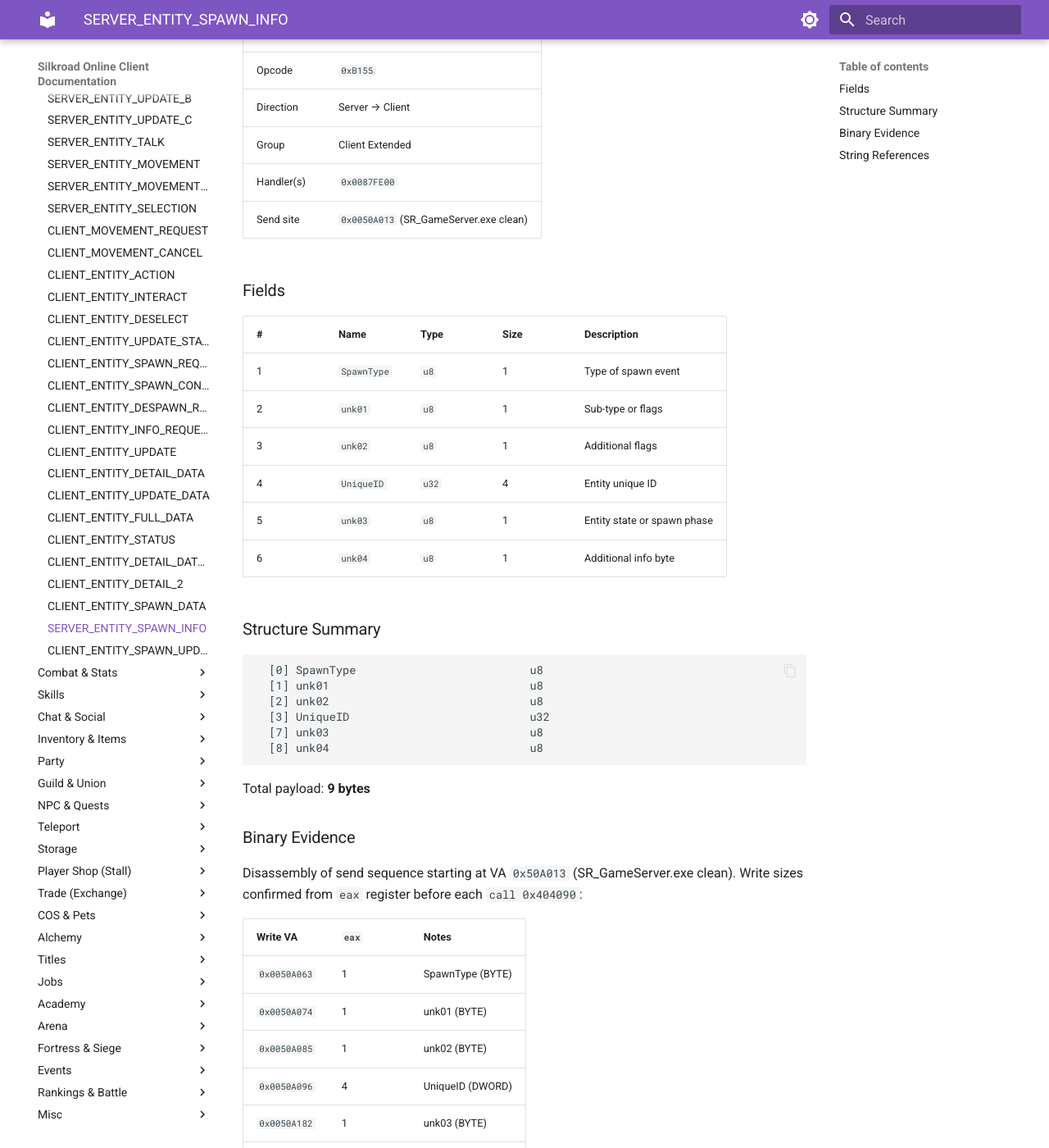
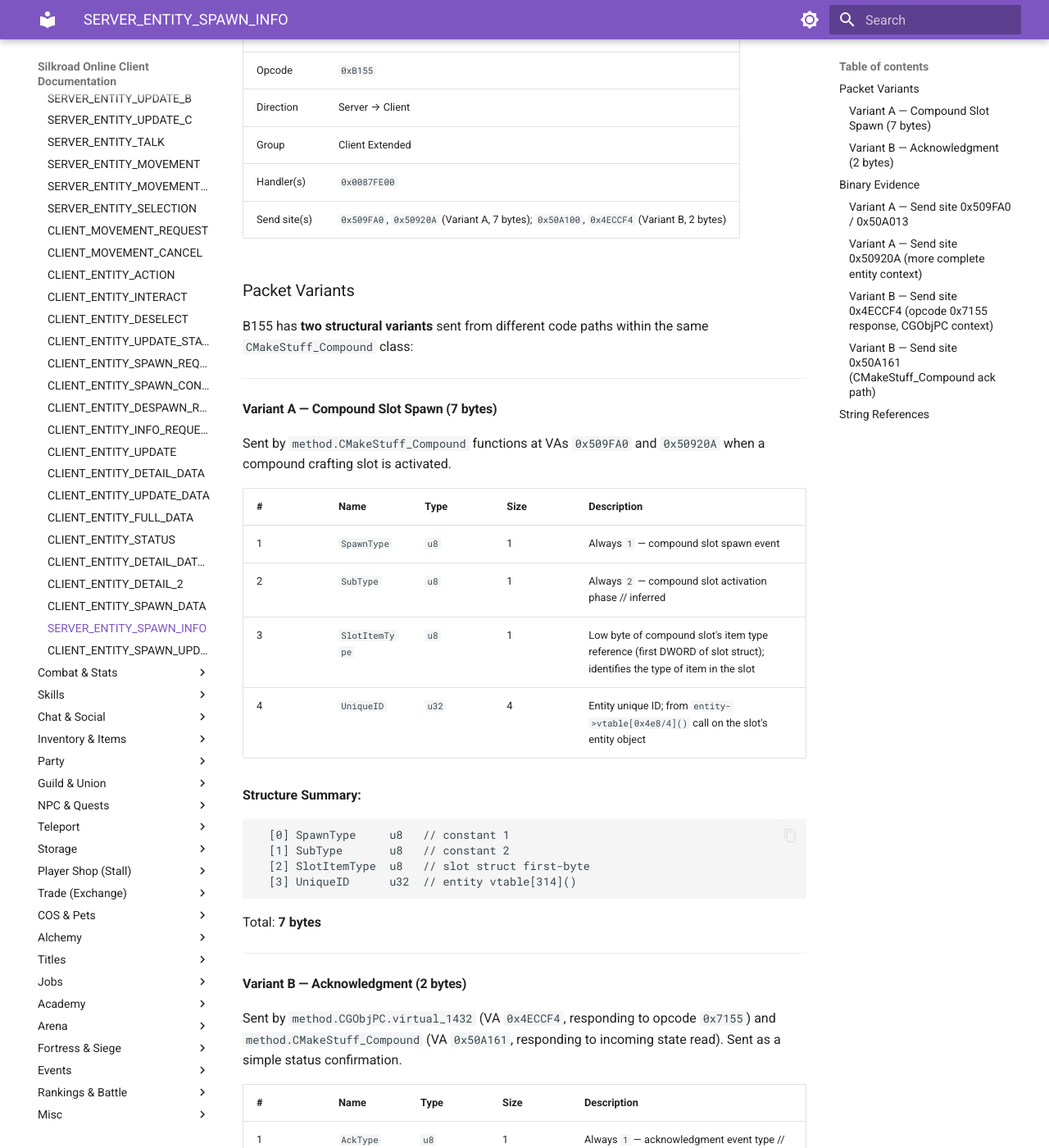
Before and after one commit to ferdoran/silkroad-docs, an MkDocs documentation site: the page built from docs/messages/B155_CLIENT_ENTITY_SPAWN_INFO.md, in a window 1280 px wide and 1400 px high, scrolled down 255 px. Shown: the whole window at 82% size. Built offline with MkDocs 1.6.1 and Material for MkDocs 9.7.7, drawn with Linux system fonts in a browser that asks for light colours; some of the changed text lies outside the part shown.

Commit message:
docs: provide more data on message field names

````diff
--- a/docs/messages/B155_CLIENT_ENTITY_SPAWN_INFO.md
+++ b/docs/messages/B155_CLIENT_ENTITY_SPAWN_INFO.md
@@ -10,50 +10,94 @@
 | Direction | Server → Client |
 | Group | Client Extended |
 | Handler(s) | `0x0087FE00` |
-| Send site | `0x0050A013` (SR_GameServer.exe clean) |
+| Send site(s) | `0x509FA0`, `0x50920A` (Variant A, 7 bytes); `0x50A100`, `0x4ECCF4` (Variant B, 2 bytes) |
 
-### Fields
+### Packet Variants
+
+B155 has **two structural variants** sent from different code paths within the same `CMakeStuff_Compound` class:
+
+---
+
+#### Variant A — Compound Slot Spawn (7 bytes)
+
+Sent by `method.CMakeStuff_Compound` functions at VAs `0x509FA0` and `0x50920A` when a compound crafting slot is activated.
 
 | # | Name | Type | Size | Description |
 |---|------|------|------|-------------|
-| 1 | `SpawnType` | `u8` | 1 | Type of spawn event |
-| 2 | `unk01` | `u8` | 1 | Sub-type or flags |
-| 3 | `unk02` | `u8` | 1 | Additional flags |
-| 4 | `UniqueID` | `u32` | 4 | Entity unique ID |
-| 5 | `unk03` | `u8` | 1 | Entity state or spawn phase |
-| 6 | `unk04` | `u8` | 1 | Additional info byte |
+| 1 | `SpawnType` | `u8` | 1 | Always `1` — compound slot spawn event |
+| 2 | `SubType` | `u8` | 1 | Always `2` — compound slot activation phase // inferred |
+| 3 | `SlotItemType` | `u8` | 1 | Low byte of compound slot's item type reference (first DWORD of slot struct); identifies the type of item in the slot |
+| 4 | `UniqueID` | `u32` | 4 | Entity unique ID; from `entity->vtable[0x4e8/4]()` call on the slot's entity object |
 
-### Structure Summary
+**Structure Summary:**
+```
+  [0] SpawnType     u8   // constant 1
+  [1] SubType       u8   // constant 2
+  [2] SlotItemType  u8   // slot struct first-byte
+  [3] UniqueID      u32  // entity vtable[314]()
+```
+Total: **7 bytes**
 
+---
+
+#### Variant B — Acknowledgment (2 bytes)
+
+Sent by `method.CGObjPC.virtual_1432` (VA `0x4ECCF4`, responding to opcode `0x7155`) and `method.CMakeStuff_Compound` (VA `0x50A161`, responding to incoming state read). Sent as a simple status confirmation.
+
+| # | Name | Type | Size | Description |
+|---|------|------|------|-------------|
+| 1 | `AckType` | `u8` | 1 | Always `1` — acknowledgment event type // inferred |
+| 2 | `AckResult` | `u8` | 1 | Always `1` — success // inferred |
+
+**Structure Summary:**
 ```
-  [0] SpawnType                          u8
-  [1] unk01                              u8
-  [2] unk02                              u8
-  [3] UniqueID                           u32
-  [7] unk03                              u8
-  [8] unk04                              u8
+  [0] AckType    u8  // constant 1
+  [1] AckResult  u8  // constant 1
 ```
+Total: **2 bytes**
 
-Total payload: **9 bytes**
+---
 
 ### Binary Evidence
 
-Disassembly of send sequence starting at VA `0x50A013` (SR_GameServer.exe clean).
-Write sizes confirmed from `eax` register before each `call 0x404090`:
+#### Variant A — Send site `0x509FA0` / `0x50A013`
 
-| Write VA | `eax` | Notes |
-|----------|-------|-------|
-| `0x0050A063` | 1 | SpawnType (BYTE) |
-| `0x0050A074` | 1 | unk01 (BYTE) |
-| `0x0050A085` | 1 | unk02 (BYTE) |
-| `0x0050A096` | 4 | UniqueID (DWORD) |
-| `0x0050A182` | 1 | unk03 (BYTE) |
-| `0x0050A193` | 1 | unk04 (BYTE) |
+Write sizes from `eax` before each `call 0x404090`:
 
-Send: `mov edx, [eax + 0x27c]; push esi; call edx` at VA `0x0050A1A3`.
+| Write VA | `eax` | Field | Value Source |
+|----------|-------|-------|-------------|
+| `0x0050A063` | 1 | SpawnType | Local byte; set to constant `1` at `0x50A05E` |
+| `0x0050A074` | 1 | SubType | Local byte; set to constant `2` at `0x50A059` |
+| `0x0050A085` | 1 | SlotItemType | `cl = byte ptr [*list_begin]`; read at `0x50A047` from first compound slot |
+| `0x0050A096` | 4 | UniqueID | Local DWORD; initialized to `1` at `0x50A02C` (CMakeStuff_Compound context) |
+
+Send: `mov edx, [eax + 0x27c]; push esi; call edx` at VA `0x0050A0A7`.
+
+#### Variant A — Send site `0x50920A` (more complete entity context)
+
+| Write VA | `eax` | Field | Value Source |
+|----------|-------|-------|-------------|
+| `0x0050923B` | 1 | SpawnType | Constant `1` written to local at `0x509236` |
+| `0x0050924C` | 1 | SubType | Constant `2` written to local at `0x509231` |
+| `0x0050925D` | 1 | SlotItemType | `dl` from `[esp+0x1c]`; set to low byte of slot's first DWORD at `0x5090CC` |
+| `0x0050926E` | 4 | UniqueID | `[ebx+0x90]`; stored from `entity->vtable[0x4e8/4]()` call at `0x5090F4` |
+
+#### Variant B — Send site `0x4ECCF4` (opcode `0x7155` response, `CGObjPC` context)
+
+| Write VA | `eax` | Field | Value Source |
+|----------|-------|-------|-------------|
+| `0x004ECD15` | 1 | AckType | Constant `1` (via `CONCAT13(1, CONCAT12(1, ...))` in Ghidra output) |
+| `0x004ECD26` | 1 | AckResult | Constant `1` |
+
+#### Variant B — Send site `0x50A161` (`CMakeStuff_Compound` ack path)
+
+| Write VA | `eax` | Field | Value Source |
+|----------|-------|-------|-------------|
+| `0x0050A182` | 1 | AckType | Local byte; set to constant `1` at `0x50A178` |
+| `0x0050A193` | 1 | AckResult | Local byte; set to constant `1` at `0x50A17D` |
 
 ### String References
 
 | String | Type |
 |--------|------|
-| `ITEM_QSP_ALL_POTION_1_01` | Debug — confirms inventory/spawn context |
+| `ITEM_QSP_ALL_POTION_1_01` | Debug — confirms compound crafting/inventory context |
````
Also changed, not shown: docs/messages/3015_SERVER_ENTITY_SPAWN.md (+24 -17 lines).
